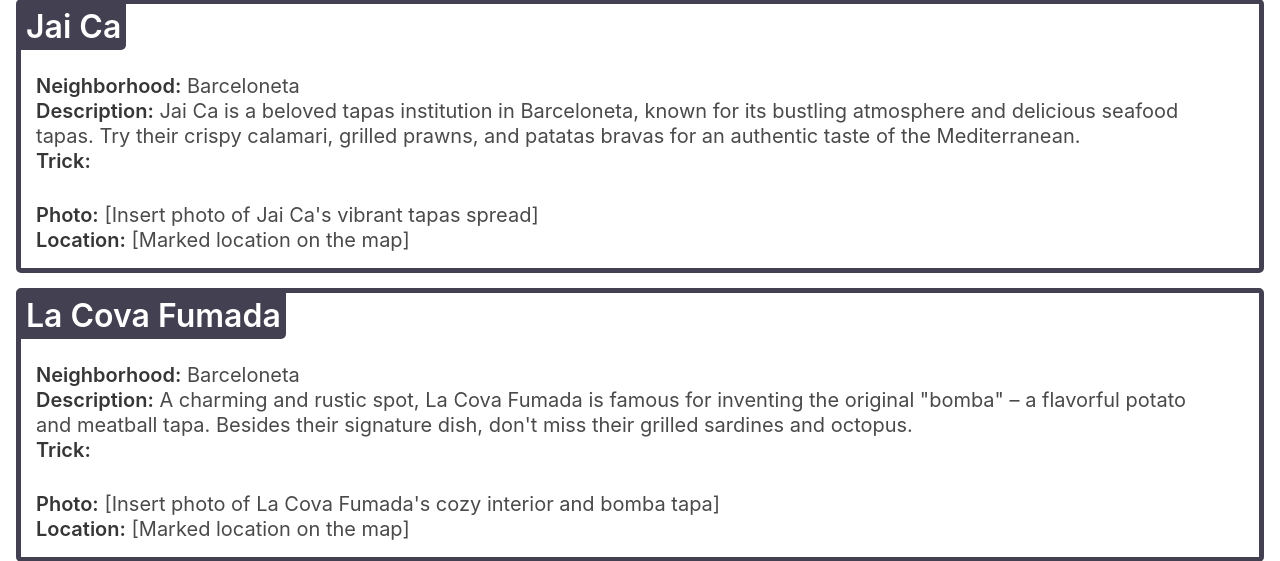
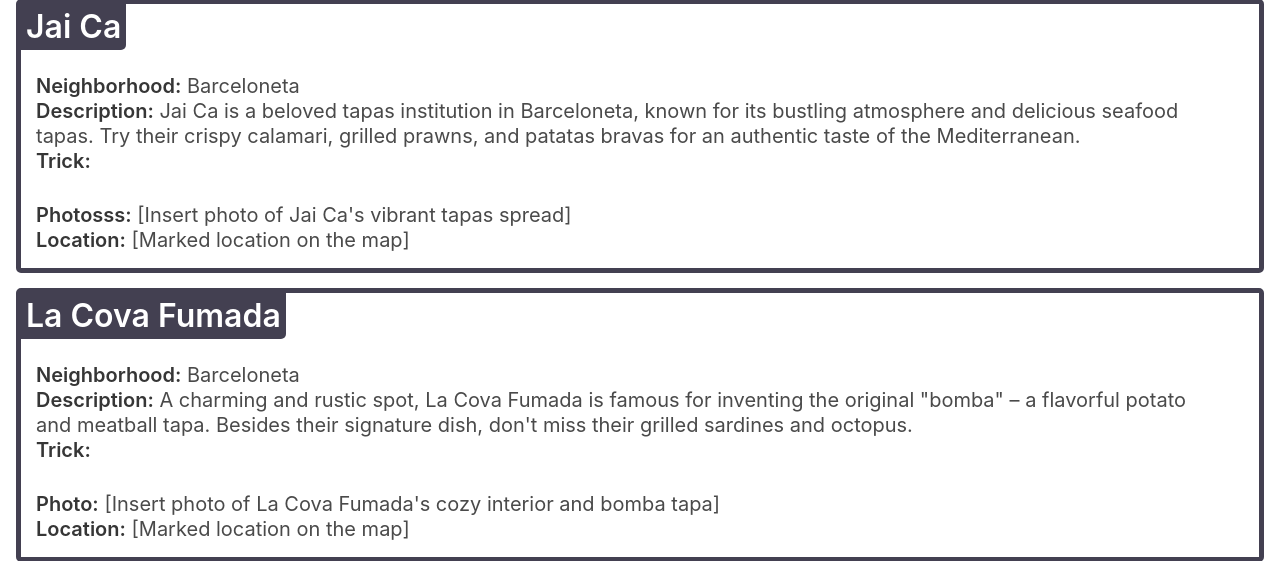
Before and after one commit to gonzaf24/highlightsbarcelona, a PHP site: page /index.php?vista=tapas in a window 1280 px wide. Shown: the part 505-1066 px from the top of the page. Run offline with PHP 8.4, Linux system fonts and the light colour scheme; some libraries are stand-ins or nearby versions.

Commit message:
prueba comitt

```diff
--- a/vistas/tapas.php
+++ b/vistas/tapas.php
@@ -20,7 +20,7 @@
                 <strong>Trick:</strong>
             </p>
             <p class="subtitle">
-                <strong>Photo:</strong> [Insert photo of Jai Ca's vibrant tapas spread]
+                <strong>Photosss:</strong> [Insert photo of Jai Ca's vibrant tapas spread]
                 <br>
                 <strong>Location:</strong> [Marked location on the map]
             </p>
```
